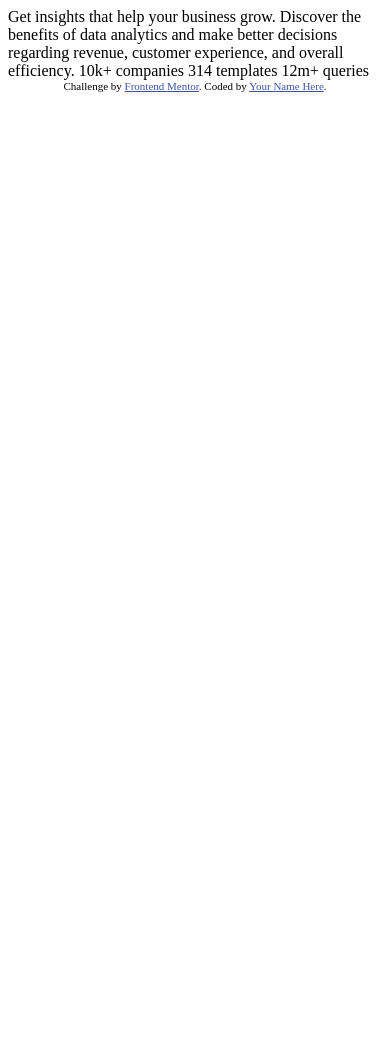
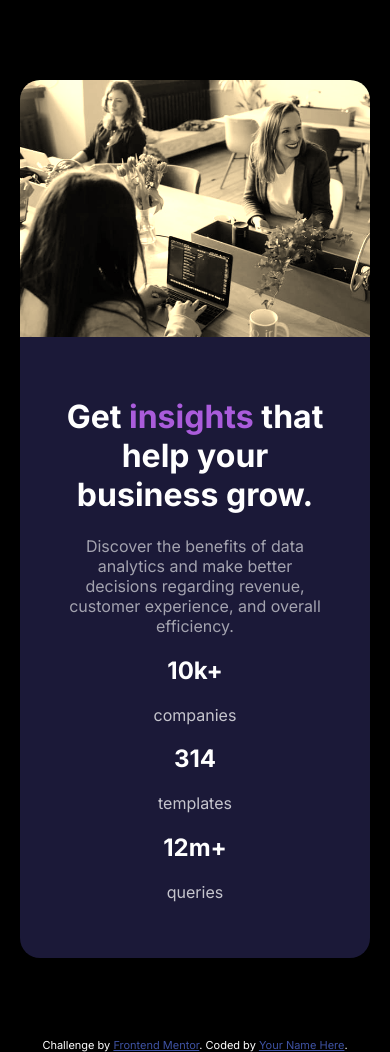
Before and after one commit to mellito/ejecicio1frontendmentor, a plain HTML site: page index.html in a window 390 px wide. Before the commit the page ends 844 px from the top, so only its background shows below. Drawn offline with Linux system fonts and the light colour scheme.

Commit message:
terminando parte de mobile

```diff
--- a/index.html
+++ b/index.html
@@ -16,19 +16,34 @@
   </style>
 </head>
 <body>
+ <div class="mainContainer">
+   <div class="mainContainer_imagenPrincipal">
+ <img src="images/image-header-mobile.jpg" alt="">
+   </div>
+   <div class="mainContainer_textoinformativo">
+    <h1>Get  <b>insights</b> that help your business grow.</h1>
 
-  Get insights that help your business grow.
+    <p>Discover the benefits of data analytics and make better decisions regarding revenue, customer
+      experience, and overall efficiency.</p>
 
-  Discover the benefits of data analytics and make better decisions regarding revenue, customer
-  experience, and overall efficiency.
+   <section class="mainContainer_textoinformativo--info">
+    <h2>10k+</h2>
+    <p>companies</p>
+    <h2>314 </h2>
+    <p>templates</p>
+    <h2>12m+ </h2>
+    <p>queries</p>
 
-  10k+ companies
-  314 templates
-  12m+ queries
+   </section>
+   </div>
 
-  <div class="attribution">
-    Challenge by <a href="https://www.frontendmentor.io?ref=challenge" target="_blank">Frontend Mentor</a>.
-    Coded by <a href="#">Your Name Here</a>.
-  </div>
+
+
+ </div>
+ <div class="attribution">
+  Challenge by <a href="https://www.frontendmentor.io?ref=challenge" target="_blank">Frontend Mentor</a>.
+  Coded by <a href="#">Your Name Here</a>.
+</div>
+
 </body>
 </html>
--- a/style/style.css
+++ b/style/style.css
@@ -0,0 +1,52 @@
+.attribution { font-size: 11px; text-align: center; }
+.attribution a { color: hsl(228, 45%, 44%); }
+
+body{
+    font-family: 'Inter', sans-serif;
+    background-color: black;
+    color: white;
+    margin: 0;
+    padding: 0;
+}
+
+.mainContainer_textoinformativo h1 b {
+    color: hsl(277, 64%, 61%) ;
+}
+.mainContainer_textoinformativo p{
+   color: hsla(0, 0%, 100%, 0.6);
+}
+.mainContainer_textoinformativo--info p {
+    color: hsla(0, 0%, 100%, 0.75);
+
+}
+@media (max-width: 600px) {
+    .mainContainer{
+        display: flex;
+        height: auto ;
+        min-width: 300px;
+        max-width: 400px;
+        margin: 80px 20px;
+        flex-wrap: wrap;
+        border-radius: 20px;
+        text-align: center;
+        flex-direction: column;
+        overflow: hidden;
+        justify-content: center;
+
+    }
+    .mainContainer_imagenPrincipal img{
+        height: 100%;
+        width: 100%;
+        object-fit:contain;
+        filter: sepia(100%);
+
+
+
+    }
+.mainContainer_textoinformativo{
+    background-color:  hsl(244, 38%, 16%)   ;
+    padding: 40px;
+    margin-top: -5px;
+}
+
+}
```
